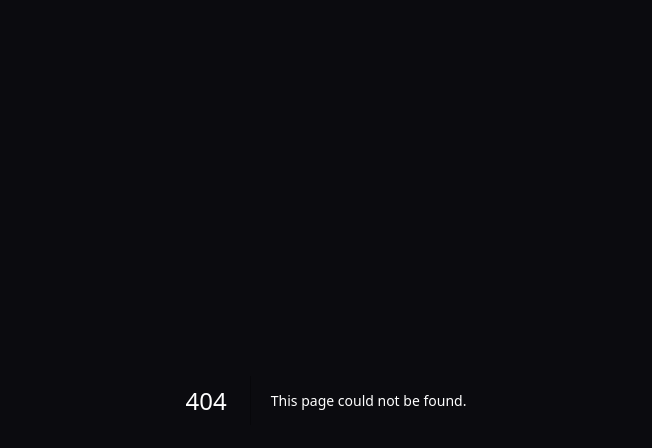
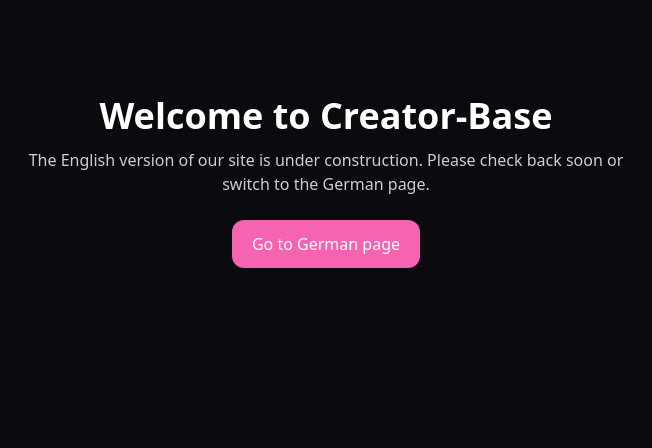
Before and after one commit to GS2OF/Creator-Base, a Next.js app: page /en in a window 1280 px wide. Before the commit this address had no page. Shown: the top 448 px of the page, without its empty margins (314-966 px from the left). Built offline with nearby package versions, Linux system fonts and the light colour scheme.

Commit message:
Add placeholder English pages

```diff
--- /dev/null
+++ b/app/en/danke/page.jsx
@@ -0,0 +1,11 @@
+export default function ThankYou() {
+  return (
+    <section className="w-full max-w-2xl mx-auto px-6 py-24 text-center">
+      <h1 className="text-3xl md:text-4xl font-bold">Thanks for your request!</h1>
+      <p className="mt-3 text-white/80">We will get back to you within 24 hours.</p>
+      <a href="/en" className="inline-block mt-6 px-5 py-3 rounded-xl" style={{ background: "#f464b0" }}>
+        Back to homepage
+      </a>
+    </section>
+  );
+}
--- /dev/null
+++ b/app/en/page.jsx
@@ -0,0 +1,13 @@
+export default function Page() {
+  return (
+    <section className="w-full max-w-2xl mx-auto px-6 py-24 text-center">
+      <h1 className="text-3xl md:text-4xl font-bold">Welcome to Creator-Base</h1>
+      <p className="mt-3 text-white/80">
+        The English version of our site is under construction. Please check back soon or switch to the German page.
+      </p>
+      <a href="/" className="inline-block mt-6 px-5 py-3 rounded-xl" style={{ background: "#f464b0" }}>
+        Go to German page
+      </a>
+    </section>
+  );
+}
```
Also changed, not shown: 1 other file (tests, documents, lock files or other folders).
